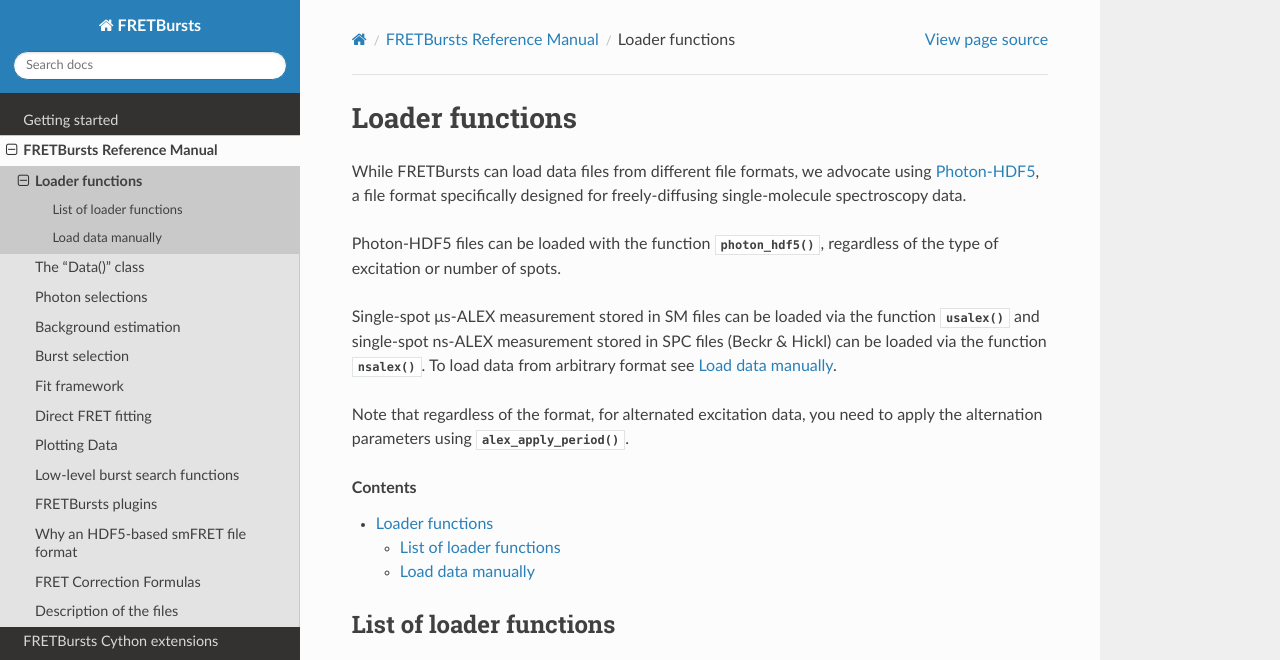
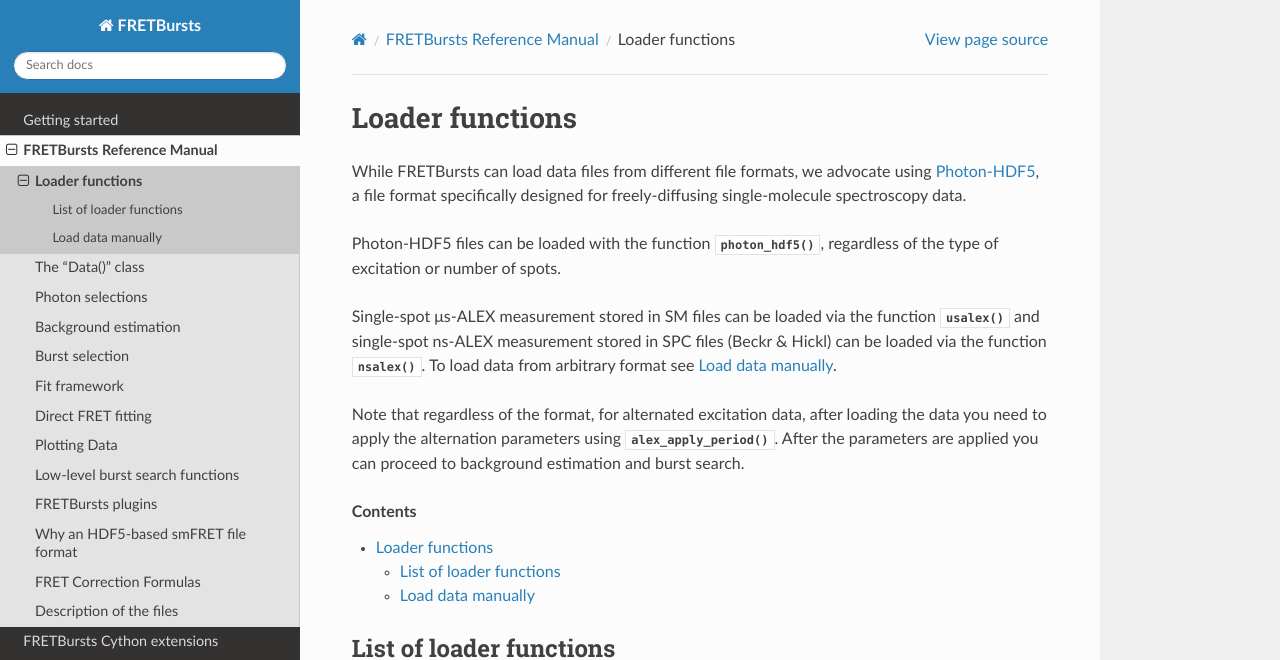
Before and after one commit to tritemio/FRETBursts, a Sphinx documentation site: the page built from docs/source/loader.rst, in a window 1280 px wide and 900 px high, cut to the strip 0-660 px from the top of the window. Built offline with Sphinx 7.4.7 and the Read the Docs theme 2.0.0, drawn with Linux system fonts in a browser that asks for light colours; the version number could not be read and is left out.

Commit message:
Docs: updates to the loader module

```diff
--- a/docs/source/loader.rst
+++ b/docs/source/loader.rst
@@ -17,8 +17,9 @@ the function :func:`usalex` and single-spot ns-ALEX measurement stored in SPC fi
 To load data from arbitrary format see :ref:`manual-data-load`.
 
 Note that regardless of the format, for alternated excitation data,
-you need to apply the alternation parameters using
-:func:`alex_apply_period`.
+after loading the data you need to apply the alternation parameters using
+:func:`alex_apply_period`. After the parameters are applied you can
+proceed to background estimation and burst search.
 
 .. contents::
 
```
Also changed, not shown: 1 other file.
